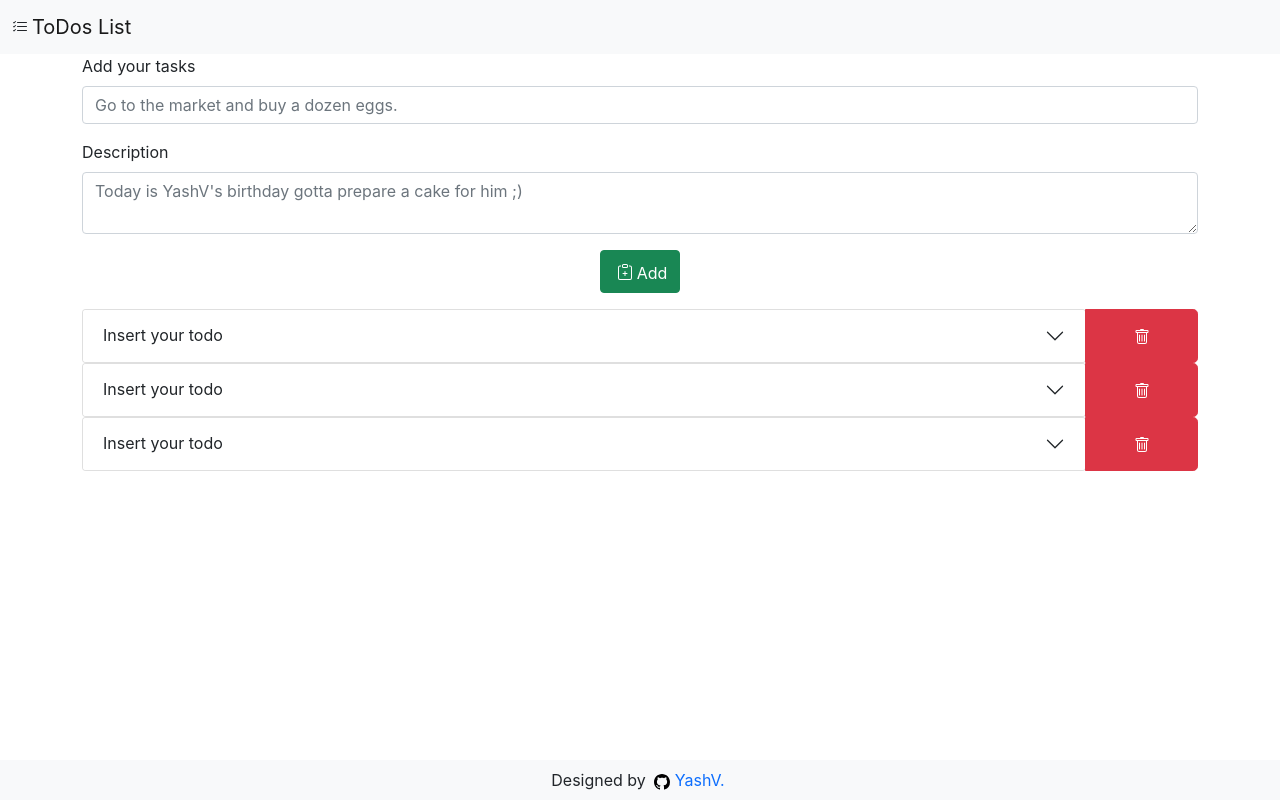
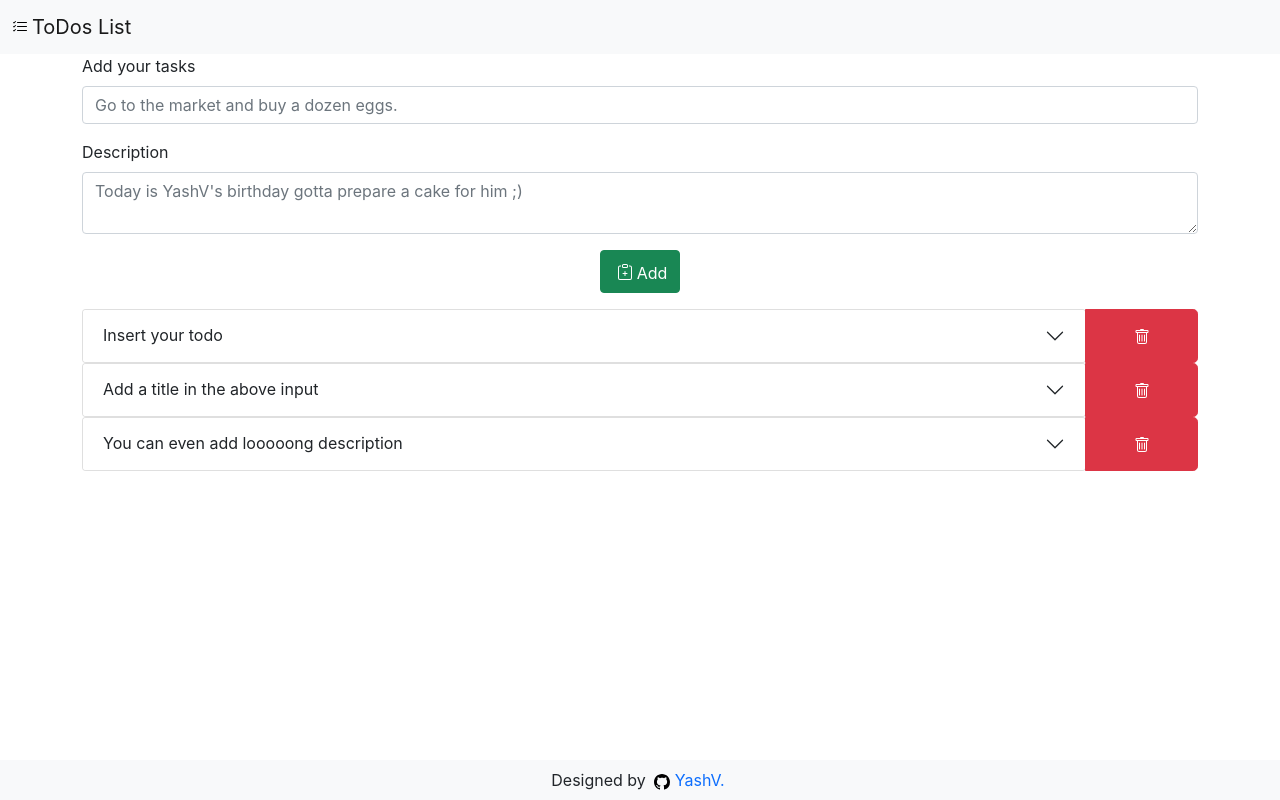
Before and after one commit to yvs2701/React-Todos-List, a React (Create React App) app: page / in a window 1280 px wide. Built offline with nearby package versions, Linux system fonts and the light colour scheme.

Commit message:
final app launched, todo: add pwa compatibility

```diff
--- a/src/App.js
+++ b/src/App.js
@@ -11,16 +11,19 @@ export default function App() {
     {
       title: "Insert your todo",
       description: "Add a description if you may want",
+      // priority: false
       // deadline: "By 12:00pm you gotta finish it !"
     },
     {
-      title: "Insert your todo",
-      description: "Add a description if you may want",
+      title: "Add a title in the above input",
+      description: "A description is optional, you may or may not add it !",
+      // priority: true
       // deadline: "By 12:00pm you gotta finish it !"
     },
     {
-      title: "Insert your todo",
-      description: "Add a description if you may want",
+      title: "You can even add looooong description",
+      description: "Initially, Yoga was imparted by the Adiyogi (the first yogi), Shiva, over 15,000 years ago. It was Adiyogi who introduced to humanity the idea that one can evolve beyond one’s present level of existence. He poured his knowing into the legendary Sapta Rishis, or seven sages, who took the tremendous possibility offered by the yogic science to various parts of the world, including Asia, ancient Persia, northern Africa, and South America. It is this fundamental yet sophisticated science of elevating human consciousness that is the source of the world’s spiritual traditions, predating religion by many thousands of years. Yoga is about attaining absolute Balance, piercing Clarity, and an inexhaustible Exuberance. With this, you are immensely fit for life.",
+      // priority: false
       // deadline: "By 12:00pm you gotta finish it !"
     },
   ] // array of objects
@@ -30,18 +33,17 @@ export default function App() {
     let text = document.getElementById("exampleFormControlInput1");
     let descr = document.getElementById("exampleFormControlTextarea1");
 
-    if(text.value.trim() !== "")
-    {
+    if (text.value.trim() !== "") {
       let todoObj; // to store our new todo item
-      if(descr.value.trim() !== "")
+      if (descr.value.trim() !== "")
         todoObj = {
-          title: text.value().trim(),
-          description: descr.value().trim()
+          title: text.value.trim(),
+          description: descr.value.trim()
         };
       else
         todoObj = {
-        title: text.value().trim(),
-        description: descr.value().trim()
+          title: text.value.trim(),
+          description: "..."
         };
       setTodos([...todos, todoObj]);
     }
@@ -61,7 +63,7 @@ export default function App() {
   return (
     <div className="App">
       <Header />
-      <Add new={addTodo}/>
+      <Add new={addTodo} />
       <List todos={todos} del={deleteTodo} />
       <Footer />
     </div>
--- a/src/addTodo.js
+++ b/src/addTodo.js
@@ -2,25 +2,29 @@ import React from 'react'
 
 export default function addTodo(props) {
     return (
-        <form className="container" onSubmit={(e)=>{
+        <form className="container" onSubmit={(e) => {
             e.preventDefault(); // prevents page reload
             props.new();
         }}>
-            <div class="mb-3" style={{ textAlign: "left" }}>
-                <label htmlFor="exampleFormControlInput1" class="form-label">Add your tasks</label>
-                <input type="text" class="form-control" id="exampleFormControlInput1" placeholder="Go to the market and buy a dozen eggs." />
+            <div className="mb-3" style={{ textAlign: "left" }}>
+                <label htmlFor="exampleFormControlInput1" className="form-label">Add your tasks</label>
+                <input type="text" className="form-control" id="exampleFormControlInput1" placeholder="Go to the market and buy a dozen eggs." />
             </div>
-            <div class="mb-3" style={{ textAlign: "left" }}>
-                <label htmlFor="exampleFormControlTextarea1" class="form-label">Description</label>
-                <textarea class="form-control" id="exampleFormControlTextarea1" rows="2" placeholder="Today is YashV's birthday gotta prepare a cake for him ;)"></textarea>
+            <div className="mb-3" style={{ textAlign: "left" }}>
+                <label htmlFor="exampleFormControlTextarea1" className="form-label">Description</label>
+                <textarea className="form-control" id="exampleFormControlTextarea1" rows="2" placeholder="Today is YashV's birthday gotta prepare a cake for him ;)"></textarea>
             </div>
+            {/* <div className="form-check d-flex-inline justify-content-start">
+                <input type="checkbox" className="form-check-input" id="exampleCheck1" />
+                <label className="form-check-label" htmlFor="exampleCheck1">Mark as important !</label>
+            </div> */}
             <button className="btn btn-success mb-3">
-                <h4 className="p-1" style={{display:"inline"}}>
-                    <svg xmlns="http://www.w3.org/2000/svg" width="16" height="16" fill="currentColor" class="bi bi-clipboard-plus" viewBox="0 0 16 16">
-                    <path fill-rule="evenodd" d="M8 7a.5.5 0 0 1 .5.5V9H10a.5.5 0 0 1 0 1H8.5v1.5a.5.5 0 0 1-1 0V10H6a.5.5 0 0 1 0-1h1.5V7.5A.5.5 0 0 1 8 7z" />
-                    <path d="M4 1.5H3a2 2 0 0 0-2 2V14a2 2 0 0 0 2 2h10a2 2 0 0 0 2-2V3.5a2 2 0 0 0-2-2h-1v1h1a1 1 0 0 1 1 1V14a1 1 0 0 1-1 1H3a1 1 0 0 1-1-1V3.5a1 1 0 0 1 1-1h1v-1z" />
-                    <path d="M9.5 1a.5.5 0 0 1 .5.5v1a.5.5 0 0 1-.5.5h-3a.5.5 0 0 1-.5-.5v-1a.5.5 0 0 1 .5-.5h3zm-3-1A1.5 1.5 0 0 0 5 1.5v1A1.5 1.5 0 0 0 6.5 4h3A1.5 1.5 0 0 0 11 2.5v-1A1.5 1.5 0 0 0 9.5 0h-3z" />
-                </svg>
+                <h4 className="p-1" style={{ display: "inline" }}>
+                    <svg xmlns="http://www.w3.org/2000/svg" width="16" height="16" fill="currentColor" className="bi bi-clipboard-plus" viewBox="0 0 16 16">
+                        <path fillRule="evenodd" d="M8 7a.5.5 0 0 1 .5.5V9H10a.5.5 0 0 1 0 1H8.5v1.5a.5.5 0 0 1-1 0V10H6a.5.5 0 0 1 0-1h1.5V7.5A.5.5 0 0 1 8 7z" />
+                        <path d="M4 1.5H3a2 2 0 0 0-2 2V14a2 2 0 0 0 2 2h10a2 2 0 0 0 2-2V3.5a2 2 0 0 0-2-2h-1v1h1a1 1 0 0 1 1 1V14a1 1 0 0 1-1 1H3a1 1 0 0 1-1-1V3.5a1 1 0 0 1 1-1h1v-1z" />
+                        <path d="M9.5 1a.5.5 0 0 1 .5.5v1a.5.5 0 0 1-.5.5h-3a.5.5 0 0 1-.5-.5v-1a.5.5 0 0 1 .5-.5h3zm-3-1A1.5 1.5 0 0 0 5 1.5v1A1.5 1.5 0 0 0 6.5 4h3A1.5 1.5 0 0 0 11 2.5v-1A1.5 1.5 0 0 0 9.5 0h-3z" />
+                    </svg>
                 </h4>
                 Add
             </button>
--- a/src/header.js
+++ b/src/header.js
@@ -4,7 +4,7 @@ export default function header() {
     return (
         <nav className="navbar navbar-light bg-light">
             <div className="container-fluid justify-content-start">
-                <svg xmlns="http://www.w3.org/2000/svg" width="16" height="16" fill="currentColor" className="bi bi-list-check" viewBox="0 0 16 16">
+                <svg xmlns="http://www.w3.org/2000/svg" width="16" height="16" fillRule="currentColor" className="bi bi-list-check" viewBox="0 0 16 16">
                     <path fillRule="evenodd" d="M5 11.5a.5.5 0 0 1 .5-.5h9a.5.5 0 0 1 0 1h-9a.5.5 0 0 1-.5-.5zm0-4a.5.5 0 0 1 .5-.5h9a.5.5 0 0 1 0 1h-9a.5.5 0 0 1-.5-.5zm0-4a.5.5 0 0 1 .5-.5h9a.5.5 0 0 1 0 1h-9a.5.5 0 0 1-.5-.5zM3.854 2.146a.5.5 0 0 1 0 .708l-1.5 1.5a.5.5 0 0 1-.708 0l-.5-.5a.5.5 0 1 1 .708-.708L2 3.293l1.146-1.147a.5.5 0 0 1 .708 0zm0 4a.5.5 0 0 1 0 .708l-1.5 1.5a.5.5 0 0 1-.708 0l-.5-.5a.5.5 0 1 1 .708-.708L2 7.293l1.146-1.147a.5.5 0 0 1 .708 0zm0 4a.5.5 0 0 1 0 .708l-1.5 1.5a.5.5 0 0 1-.708 0l-.5-.5a.5.5 0 0 1 .708-.708l.146.147 1.146-1.147a.5.5 0 0 1 .708 0z" />
                 </svg>
                 <a className="navbar-brand p-1">ToDos List</a>
--- a/src/todo.js
+++ b/src/todo.js
@@ -3,14 +3,14 @@ import React from 'react'
 export default function todo({ todo, index, del }) {
     return (
         <div className="btn-group btn-group-lg" style={{width:"100%"}}>
-            <div class="accordion-item" style={{width:"90%"}}>
-                <h2 class="accordion-header" id={`heading${index}`}>
-                    <button class="accordion-button collapsed" type="button" data-bs-toggle="collapse" data-bs-target={`#collapse${index}`} aria-expanded="false" aria-controls={`collapse${index}`}>
+            <div className="accordion-item" style={{width:"90%"}}>
+                <h2 className="accordion-header" id={`heading${index}`}>
+                    <button className="accordion-button collapsed" type="button" data-bs-toggle="collapse" data-bs-target={`#collapse${index}`} aria-expanded="false" aria-controls={`collapse${index}`}>
                         {todo.title}
                     </button>
                 </h2>
-                <div id={`collapse${index}`} class="accordion-collapse collapse" aria-labelledby={`heading${index}`} data-bs-parent="#accordionExample">
-                    <div class="accordion-body">
+                <div id={`collapse${index}`} className="accordion-collapse collapse" aria-labelledby={`heading${index}`} data-bs-parent="#accordionExample">
+                    <div className="accordion-body">
                         {todo.description}
                     </div>
                 </div>
```
